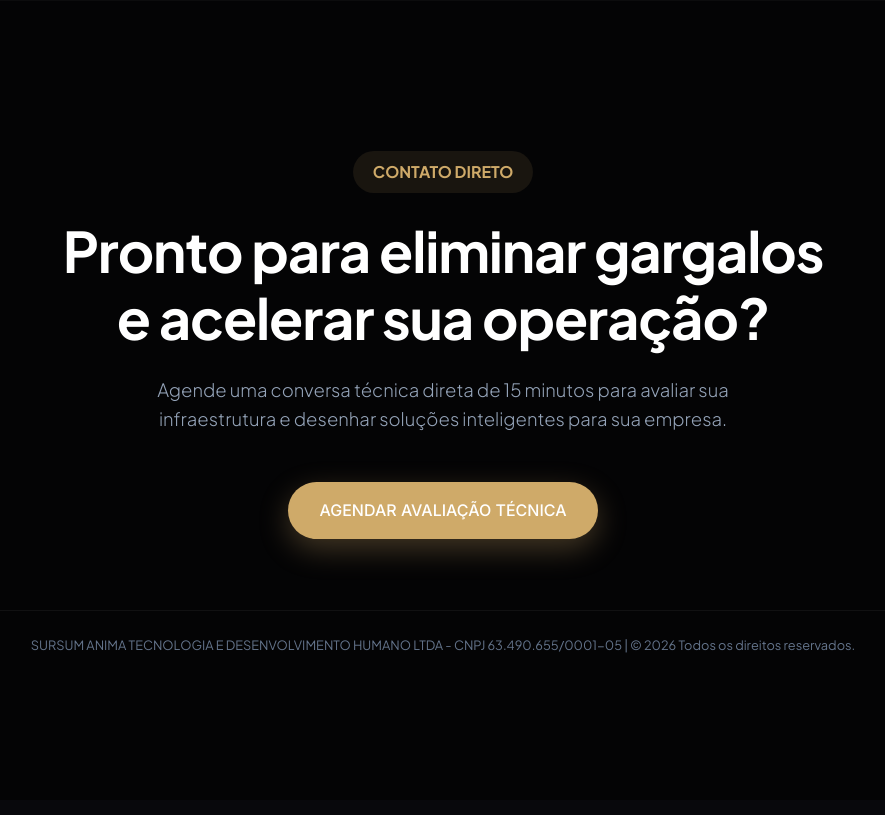
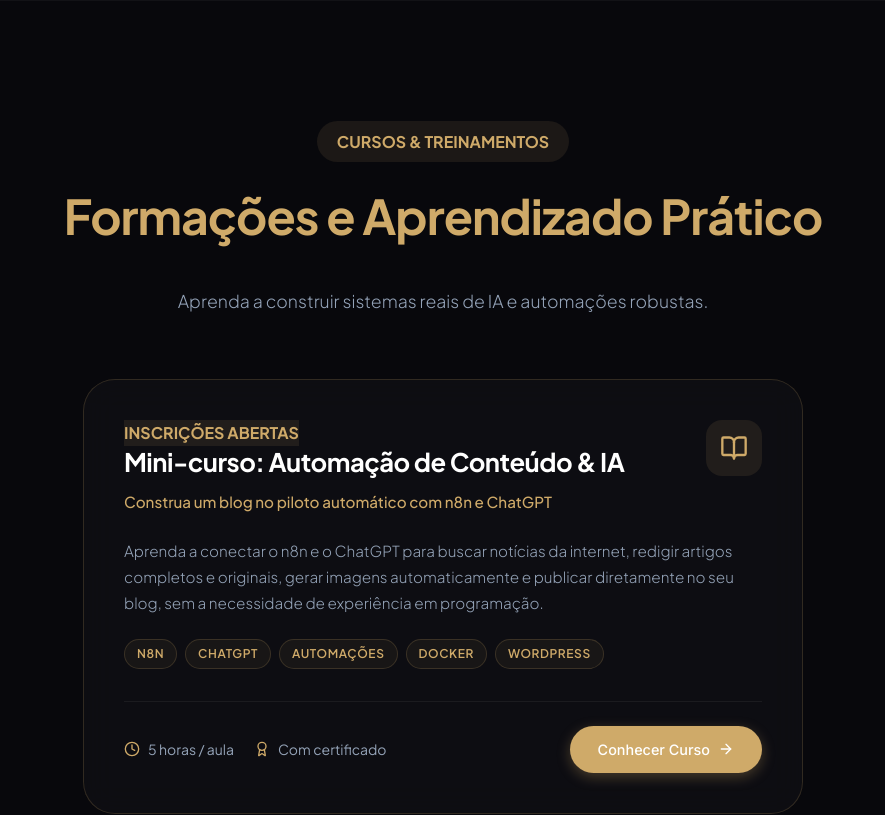
Before and after one commit to Immaculata-Digital/lp-thiago-lamberti, a Next.js app: page / in a window 1280 px wide. Shown: the part 3280-4095 px from the top of the page, without its empty margins (197-1082 px from the left). Built offline with nearby package versions, Linux system fonts and the light colour scheme; a web font is replaced by a local one.

Commit message:
feat: add Cursos e Treinamentos section with mini-course card on main page

```diff
--- a/src/app/page.tsx
+++ b/src/app/page.tsx
@@ -3,6 +3,7 @@ import Hero from "@/components/Hero";
 import Servicos from "@/components/Servicos";
 import Diferencial from "@/components/Diferencial";
 import Sobre from "@/components/Sobre";
+import Cursos from "@/components/Cursos";
 import CTA from "@/components/CTA";
 import WhatsAppButton from "@/components/WhatsAppButton";
 
@@ -14,6 +15,7 @@ export default function Home() {
       <Servicos />
       <Diferencial />
       <Sobre />
+      <Cursos />
       <CTA />
       <WhatsAppButton />
     </main>
--- /dev/null
+++ b/src/components/Cursos.tsx
@@ -0,0 +1,117 @@
+import React from 'react';
+import Link from 'next/link';
+import { BookOpen, Clock, Award, ArrowRight } from 'lucide-react';
+
+export default function Cursos() {
+    return (
+        <section id="cursos" className="dark-section" style={{
+            width: '100%',
+            maxWidth: 'none',
+            padding: '120px 24px',
+            backgroundColor: '#08080C',
+            borderTop: '1px solid rgba(255, 255, 255, 0.04)',
+            borderBottom: '1px solid rgba(255, 255, 255, 0.04)'
+        }}>
+            <div className="container" style={{ display: 'flex', flexDirection: 'column', alignItems: 'center' }}>
+                <div className="text-center mb-16 reveal-on-scroll reveal-blur-in" style={{ maxWidth: '800px' }}>
+                    <span className="inline-block py-2 px-5 rounded-full bg-accent/10 text-accent uppercase tracking-[0.3em] text-[13px] font-bold mb-4 border border-accent/20">
+                        Cursos &amp; Treinamentos
+                    </span>
+                    <h2 className="serif text-4xl md:text-5xl mb-6" style={{ color: 'var(--accent)', fontSize: 'clamp(2rem, 4vw, 3rem)' }}>
+                        Formações e Aprendizado Prático
+                    </h2>
+                    <p style={{ color: '#94a3b8', fontSize: '1.1rem', fontWeight: 300 }}>
+                        Aprenda a construir sistemas reais de IA e automações robustas.
+                    </p>
+                </div>
+
+                <div style={{ width: '100%', maxWidth: '720px', display: 'flex', justifyContent: 'center' }}>
+                    <div className="bento-card reveal-on-scroll reveal-fade-up" style={{
+                        padding: '40px',
+                        width: '100%',
+                        position: 'relative',
+                        display: 'flex',
+                        flexDirection: 'column',
+                        gap: '24px'
+                    }}>
+                        <div style={{ display: 'flex', justifyContent: 'space-between', alignItems: 'flex-start', flexWrap: 'wrap', gap: '16px' }}>
+                            <div>
+                                <span className="inline-block py-1 px-3 rounded bg-accent/10 text-accent uppercase tracking-wider text-[10px] font-bold mb-3 border border-accent/20">
+                                    Inscrições Abertas
+                                </span>
+                                <h3 className="serif text-white font-semibold mb-2" style={{ fontSize: '1.6rem', lineHeight: '1.25' }}>
+                                    Mini-curso: Automação de Conteúdo &amp; IA
+                                </h3>
+                                <p style={{ fontSize: '0.95rem', fontWeight: 500, color: 'var(--accent)' }}>
+                                    Construa um blog no piloto automático com n8n e ChatGPT
+                                </p>
+                            </div>
+
+                            <div style={{
+                                width: '56px',
+                                height: '56px',
+                                background: 'rgba(207, 170, 105, 0.1)',
+                                borderRadius: '16px',
+                                display: 'flex',
+                                alignItems: 'center',
+                                justifyContent: 'center',
+                                flexShrink: 0
+                            }}>
+                                <BookOpen className="text-accent" size={28} />
+                            </div>
+                        </div>
+
+                        <p style={{ color: '#94a3b8', fontSize: '0.95rem', lineHeight: '1.7', margin: 0 }}>
+                            Aprenda a conectar o n8n e o ChatGPT para buscar notícias da internet, redigir artigos completos e originais, gerar imagens automaticamente e publicar diretamente no seu blog, sem a necessidade de experiência em programação.
+                        </p>
+
+                        <div style={{ display: 'flex', flexWrap: 'wrap', gap: '8px' }}>
+                            {['n8n', 'ChatGPT', 'Automações', 'Docker', 'WordPress'].map(tech => (
+                                <span key={tech} style={{
+                                    padding: '4px 12px',
+                                    borderRadius: '100px',
+                                    background: 'rgba(207, 170, 105, 0.06)',
+                                    border: '1px solid rgba(207, 170, 105, 0.18)',
+                                    color: 'var(--accent)',
+                                    fontSize: '0.75rem',
+                                    fontWeight: 600,
+                                    textTransform: 'uppercase',
+                                    letterSpacing: '0.05em'
+                                }}>
+                                    {tech}
+                                </span>
+                            ))}
+                        </div>
+
+                        <div style={{
+                            display: 'flex',
+                            justifyContent: 'space-between',
+                            alignItems: 'center',
+                            borderTop: '1px solid rgba(255, 255, 255, 0.06)',
+                            paddingTop: '24px',
+                            marginTop: '8px',
+                            flexWrap: 'wrap',
+                            gap: '16px'
+                        }}>
+                            <div style={{ display: 'flex', gap: '20px', flexWrap: 'wrap' }}>
+                                <div style={{ display: 'flex', alignItems: 'center', gap: '8px', color: '#94a3b8', fontSize: '0.875rem' }}>
+                                    <Clock size={16} className="text-accent" />
+                                    <span>5 horas / aula</span>
+                                </div>
+                                <div style={{ display: 'flex', alignItems: 'center', gap: '8px', color: '#94a3b8', fontSize: '0.875rem' }}>
+                                    <Award size={16} className="text-accent" />
+                                    <span>Com certificado</span>
+                                </div>
+                            </div>
+
+                            <Link href="/mini-curso-blog-n8n" className="btn btn-primary" style={{ padding: '12px 28px', fontSize: '0.9rem', display: 'inline-flex', alignItems: 'center', gap: '8px' }}>
+                                Conhecer Curso
+                                <ArrowRight size={16} />
+                            </Link>
+                        </div>
+                    </div>
+                </div>
+            </div>
+        </section>
+    );
+}
```
